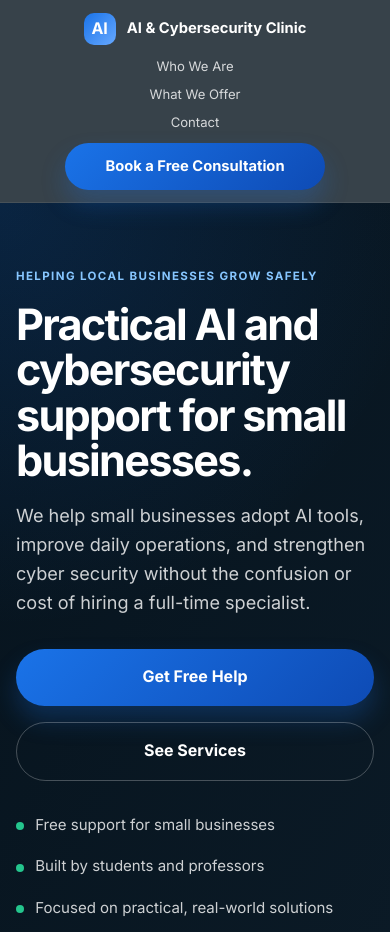
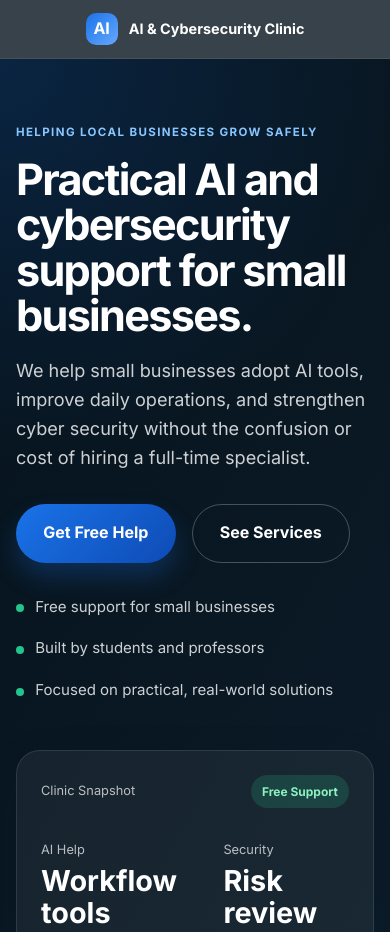
Before and after one commit to lm-hien/simple-github-pages-site, a plain HTML site: page index.html in a window 390 px wide. Shown: the top 932 px of the page. Drawn offline with Linux system fonts and the light colour scheme.

Commit message:
Add mobile menu toggle and compact nav for small screens

```diff
--- a/styles.css
+++ b/styles.css
@@ -124,6 +124,7 @@
    justify-content: space-between;
    gap: 1.25rem;
    min-height: 80px;
+   position: relative;
  }
 
  .brand {
@@ -188,6 +189,10 @@
    border: 1px solid rgba(255, 255, 255, 0.25);
    color: var(--white);
    box-shadow: none;
+ }
+
+ .menu-toggle {
+   display: none;
  }
 
  .hero {
@@ -539,24 +544,54 @@
  }
 
  @media (max-width: 640px) {
-   .nav-wrap,
-   .main-nav,
-   .footer-wrap,
-   .cta-box,
-   .two-up {
+   .menu-toggle {
+     display: inline-flex;
+     align-items: center;
+     justify-content: center;
+     padding: 0.68rem 0.95rem;
+     border-radius: 999px;
+     border: 1px solid rgba(255, 255, 255, 0.2);
+     background: transparent;
+     color: var(--white);
+     font: inherit;
+     font-weight: 700;
+     cursor: pointer;
+     margin-left: auto;
+   }
+
+   .nav-wrap {
+     display: flex;
+     flex-wrap: wrap;
+     align-items: center;
+     gap: 0.75rem;
+     min-height: auto;
+     padding: 0.8rem 0;
+   }
+
+   .brand {
+     width: auto;
+     justify-content: center;
+     text-align: center;
+     font-size: 0.9rem;
+     flex: 1;
+   }
+
+   .main-nav {
+     display: none;
+     width: 100%;
      flex-direction: column;
      align-items: flex-start;
+     gap: 0.7rem;
+     padding: 0.8rem 0 0;
+     font-size: 0.9rem;
    }
 
-   .nav-wrap,
-   .footer-wrap,
-   .cta-box {
+   .main-nav.open {
      display: flex;
    }
 
-   .main-nav {
-     gap: 0.8rem;
-     flex-wrap: wrap;
+   .button-small {
+     display: none;
    }
 
    .service-grid,
@@ -566,47 +601,7 @@
      grid-template-columns: 1fr;
    }
 
-   .button,
-   .button-small {
-     width: 100%;
-   }
-
    .hero {
      padding-top: 4rem;
    }
  }
-
- @media (max-width: 640px) {
-   .nav-wrap {
-     display: flex;
-     flex-wrap: wrap;
-     justify-content: center;
-     align-items: center;
-     gap: 0.75rem;
-     min-height: auto;
-     padding: 0.8rem 0;
-   }
-
-   .brand {
-     width: 100%;
-     justify-content: center;
-     text-align: center;
-     font-size: 0.92rem;
-   }
-
-   .main-nav {
-     width: 100%;
-     display: flex;
-     justify-content: center;
-     align-items: center;
-     flex-wrap: wrap;
-     gap: 0.6rem 1rem;
-     font-size: 0.82rem;
-     line-height: 1.4;
-   }
-
-   .button-small {
-     width: 100%;
-     max-width: 260px;
-   }
- }
```
